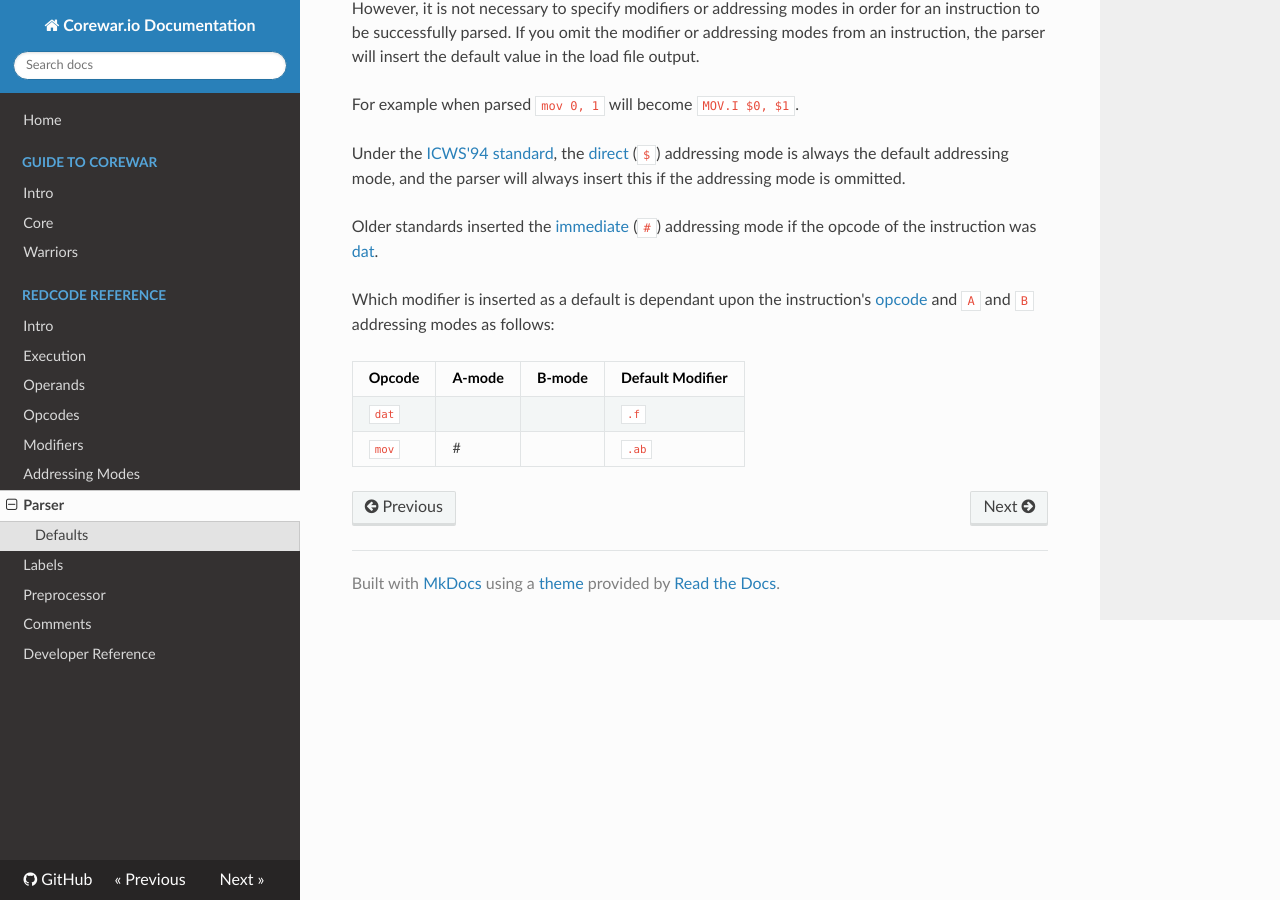
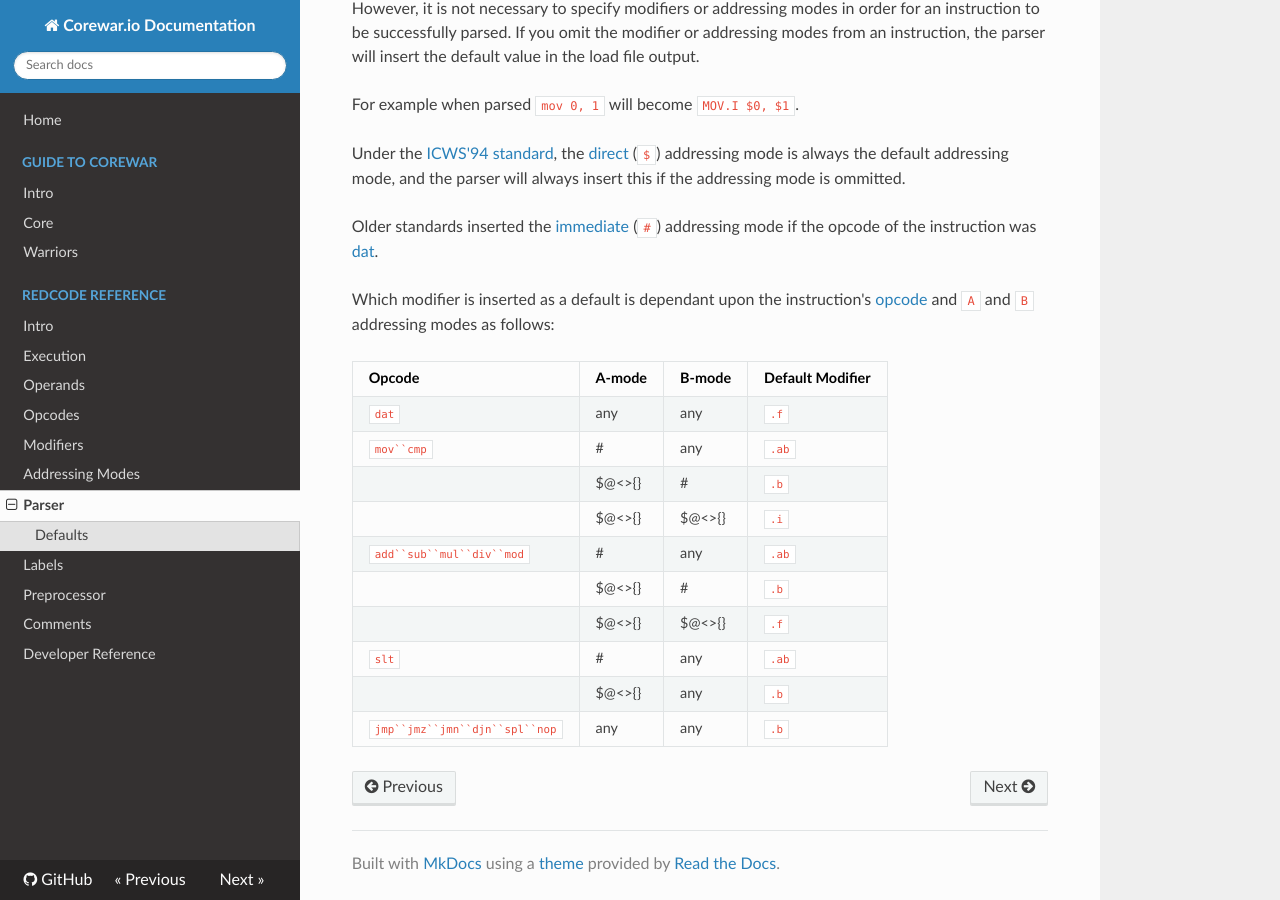
Before and after one commit to corewar/corewar.io, an MkDocs documentation site: the page built from docs/redcode/parser.md, in a window 1280 px wide and 900 px high, scrolled down 532 px. Built offline with MkDocs 1.6.1, drawn with Linux system fonts in a browser that asks for light colours; nearby versions of some CDN libraries; old or Windows-style settings are respelled for this version of MkDocs.

Commit message:
Default modifiers

```diff
--- a/docs/redcode/parser.md
+++ b/docs/redcode/parser.md
@@ -26,5 +26,13 @@ Which modifier is inserted as a default is dependant upon the instruction's [opc
 
 |Opcode|A-mode|B-mode|Default Modifier|
 |---|---|---|---|
-|`dat`|||`.f`|
-|`mov`|#||`.ab`|
+|`dat`|any|any|`.f`|
+|`mov``cmp`|#|any|`.ab`|
+||$@<>{}|#|`.b`|
+||$@<>{}|$@<>{}|`.i`|
+|`add``sub``mul``div``mod`|#|any|`.ab`|
+||$@<>{}|#|`.b`|
+||$@<>{}|$@<>{}|`.f`|
+|`slt`|#|any|`.ab`|
+||$@<>{}|any|`.b`|
+|`jmp``jmz``jmn``djn``spl``nop`|any|any|`.b`|
```
